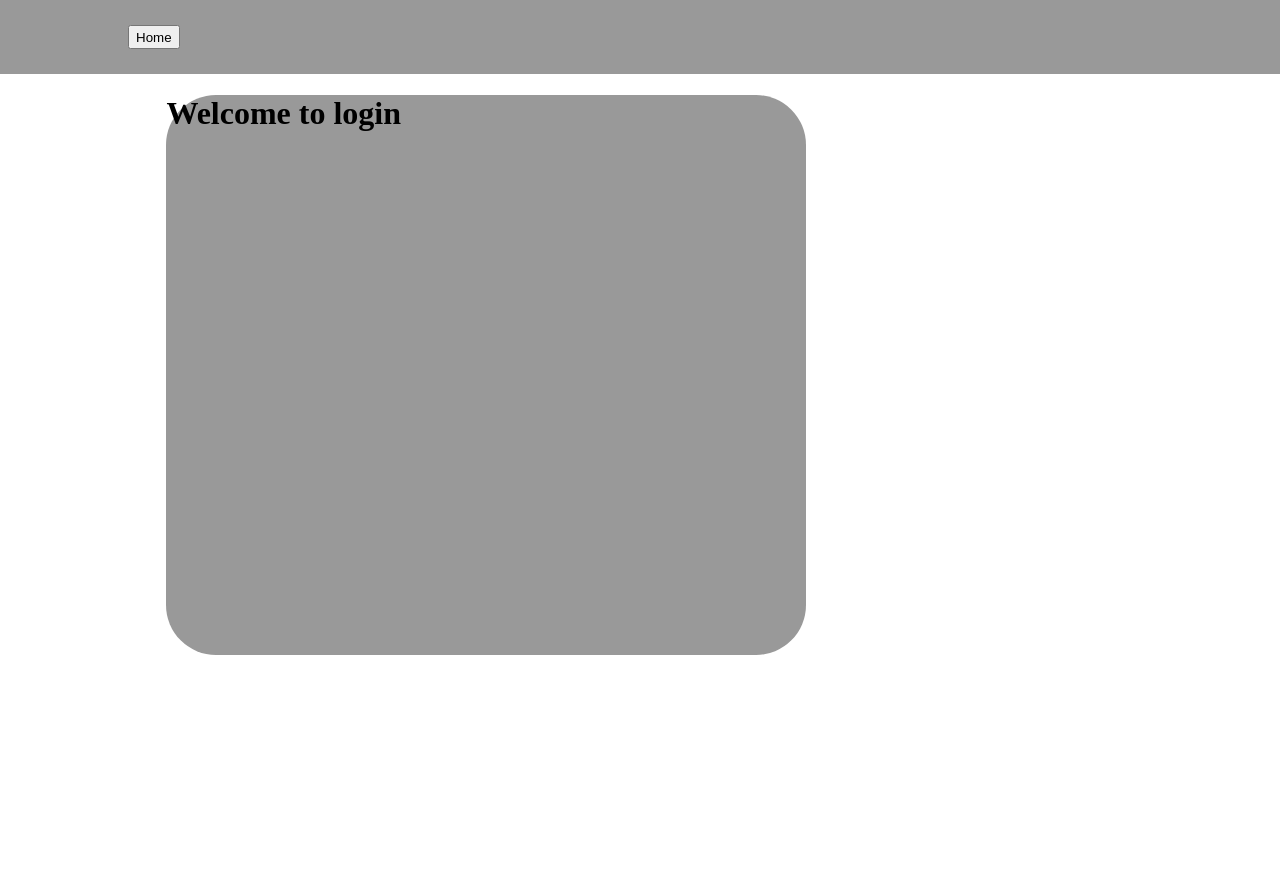
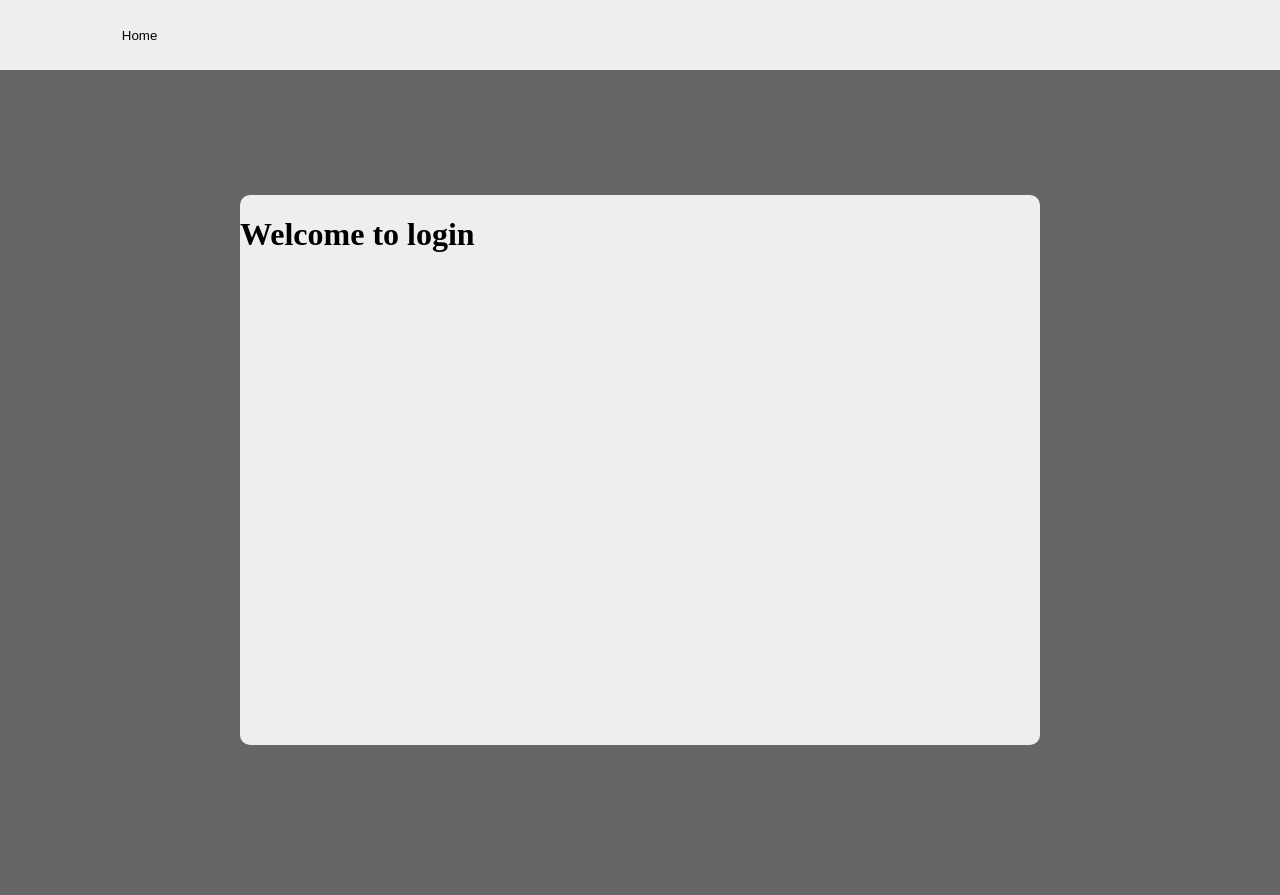
Before and after one commit to olimamar/ip-country-app, a Flask app: page /login in a window 1280 px wide; the page is wider, and only the part inside the window is pictured. After the commit the page ends 745 px from the top of that part, so only its background shows below. Run offline with Flask 2, Linux system fonts and the light colour scheme; some libraries are stand-ins or nearby versions.

Commit message:
bla bla bla

```diff
--- a/app.py
+++ b/app.py
@@ -7,6 +7,9 @@ import json
 import requests
 
 app = Flask(__name__)
+
+result = ""
+
 
 @app.route("/")
 def base():
@@ -25,6 +28,7 @@ def index():
 @app.route("/send_address", methods=['POST'])
 def ip_func():
     address = request.form.get('_address')
+    haddress = address
     a, b = address.split("/")
     first, second, third, fourth = a.split(".")
     first = str(bin(int(first)))[2:]
@@ -48,12 +52,12 @@ def ip_func():
     address = str(int(bin_ip[0:8], 2)) + "." + str(int(bin_ip[8:16], 2)) + "." + str(int(bin_ip[16:24], 2)) + "." + str(int(bin_ip[24:32], 2)) + "/" + b
     s = '{"_ip": "' + address + '"}'
     print(s)
+    global result
     result = requests.post('https://spbcoit.ru/proxy/11/postgrest/rpc/send_address', s)
+    result2 = requests.post('https://spbcoit.ru/proxy/11/postgrest/rpc/add_history', haddress)
     return redirect(url_for('country'))
 
 
 @app.route('/get_country')
 def country():
-    result = requests.get('https://spbcoit.ru/proxy/11/postgrest/rpc/send_address')
-    country = json.loads(result.text)
-    return render_template('index.html', _country=country)
+    return render_template('index.html', _country=result.text)
--- a/static/base.css
+++ b/static/base.css
@@ -1,43 +1,45 @@
 html{
-    margin: 0px;
     height: 100%;
+    width: 100%;
+    background-color: #666;
 }
 body{
-    margin: inherit;
-    height: 100%;
+    margin: 0;
+    height: inherit;
+    width: 100%;
 }
 
 
 /* TOP */
 .navbar{
-    width: 100%;
-    background-color: #999999;
+    background-color: #eee;
     top: 0px;
-    height: 3vh;
-    padding: 25px 10vw;
+    padding: 15px 7vw;
 }
 .navbar--button{
-    height: 100%;
+    height: 40px;
+    width: 100px;
+    border: none;
+}
+.navbar--button:hover{
+    background-color: #666;
+    transition: 0.5s;
+}
+.navbar--button:not(:hover){
+    background-color: #eee;
+    transition: 0.5s;
 }
 
-
 /* MIDDLE */
-.body{
-    background-color: #fff;
-    height: inherit;
-    width: 100%;
-    padding: 0 3vw;
+.div-form{
+    height: 100%;
+    display: flex;
+    align-items: center;
 }
 .form{
-    background-color: #999999;
-    border-radius: 50px;
-    min-width: 400px;
-    max-width: 50%;
-    height: 70%;
-    margin: 0 10vw;
+    background-color: #eee;
+    border-radius: 10px;
+    width: 800px;
+    height: 550px;
+    margin: auto;
 }
-@media (max-width: 700px){
-    .form{
-        margin: 0;
-    }
-}
--- a/templates/base.html
+++ b/templates/base.html
@@ -15,7 +15,7 @@
     <nav class="navbar">
         <button class="navbar--button">Home</button>
     </nav>
-    <div class="body">
+    <div class="div-form">
         <div class="form">
             {% block content %}{% endblock %}
         </div>
--- a/templates/index.html
+++ b/templates/index.html
@@ -1,11 +1,11 @@
 {% extends 'base.html' %}
 
-{% block title %} Welcome to index {% endblock %}
+{% block title %} Index {% endblock %}
 
 {% block content %}
     <form action="{{ ('send_address') }}" method="post">
-        <input class="" type="text" name="_address">
-        <button class="" type="submit">SEARCH</button>
+        <input class="input" type="text" name="_address">
+        <button class="bt" type="submit">SEARCH</button>
         <p class="country_name">{{ _country }}</p>
     </form>
 {% endblock %}
```
Also changed, not shown: static/index.css (+16 -6 lines).
